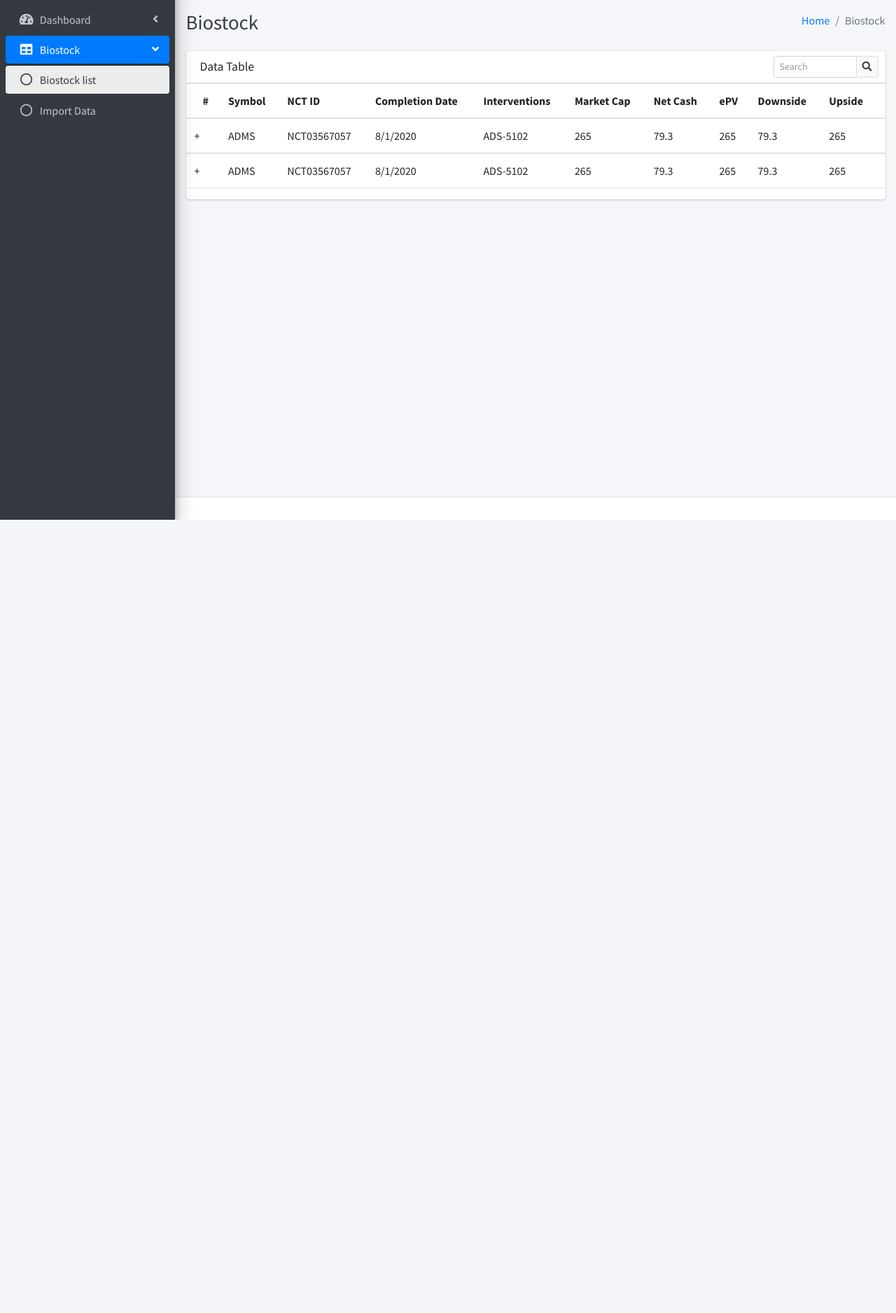
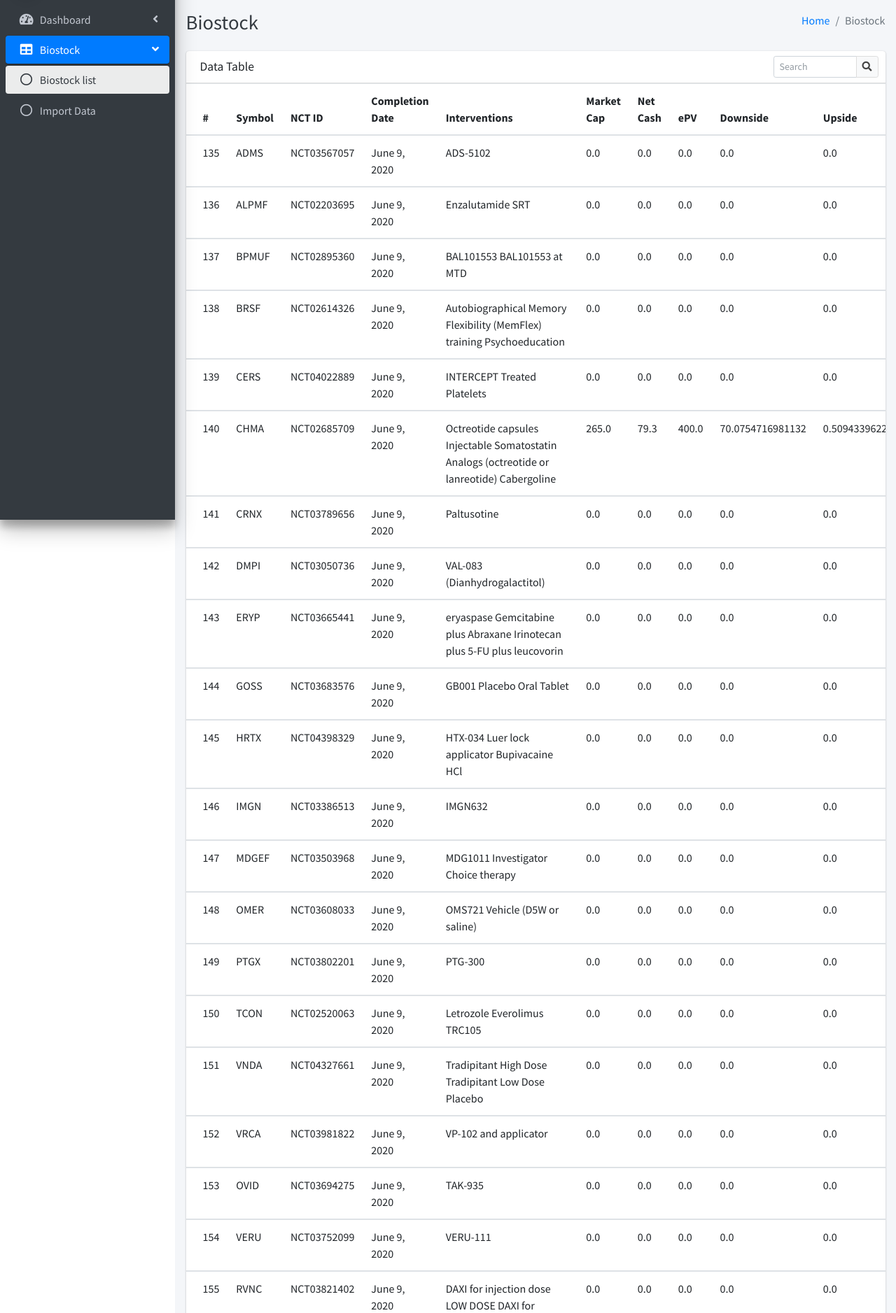
Before and after one commit to hoanganhlam/xxxyxx, a Django app: page /biostock/ in a window 1280 px wide. Shown: the part 57-1934 px from the top of the page at 70% size. Before the commit the page ends 800 px from the top, so only its background shows below. Run offline with Django 3.2, Linux system fonts and the light colour scheme; data comes from the database, SQL or seed files in the repository; both versions use the stored data as it was after the commit; some libraries are stand-ins or nearby versions.

Commit message:
list done

```diff
--- a/homepage/views.py
+++ b/homepage/views.py
@@ -68,7 +68,10 @@ def example(request):
 
 
 def biostock(request):
-    return render(request, 'homepage/biostock_list.html', {})
+    all_biostock = sStock.objects.all()
+    print(all_biostock)
+    context = {'all_biostock': all_biostock}
+    return render(request, 'homepage/biostock_list.html', context)
 
 
 def biostock_import_data(request):
@@ -85,15 +88,14 @@ def biostock_import_data(request):
             title = row[4]
             conditions = row[5]
             interventions = row[6]
-            market_cap = row[7] if math.isnan(row[7]) is False else 0
+            if type(row[7]) == str:
+                market_cap = 0
+            else:
+                market_cap = row[7] if math.isnan(row[7]) is False else 0
             net_Cash = row[8] if math.isnan(row[8]) is False else 0
             epv = row[9] if math.isnan(row[9]) is False else 0
             downside = row[10] if math.isnan(row[10]) is False else 0
             upside = row[11] if math.isnan(row[11]) is False else 0
-
-            print(symbol, nct, completion_date, phase, title, conditions,
-                  interventions, market_cap, net_Cash, epv, downside, upside)
-
             sStockObject = sStock(
                 symbol=symbol,
                 nct=nct,
--- a/templates/homepage/biostock_list.html
+++ b/templates/homepage/biostock_list.html
@@ -37,33 +37,11 @@
                                 <input type="text" name="table_search" class="form-control float-right" placeholder="Search">
 
                                 <div class="input-group-append">
-                                                <button type="submit" class="btn btn-default"><i
-                                                        class="fas fa-search"></i></button>
+                                    <button type="submit" class="btn btn-default"><i class="fas fa-search"></i></button>
                                 </div>
                             </div>
                         </div>
                     </div>
-                                <style>
-                                    tr.hide-table-padding td {
-                                        padding: 0;
-                                    }
-
-                                    .expand-button {
-                                        position: relative;
-                                    }
-
-                                    .accordion-toggle .expand-button:after {
-                                        position: absolute;
-                                        left: .75rem;
-                                        top: 50%;
-                                        transform: translate(0, -50%);
-                                        content: '-';
-                                    }
-
-                                    .accordion-toggle.collapsed .expand-button:after {
-                                        content: '+';
-                                    }
-                                </style>
                     <!-- /.card-header -->
                     <div class="card-body table-responsive p-0">
                         <div class="table-responsive">
@@ -83,61 +61,45 @@
                                     </tr>
                                 </thead>
                                 <tbody>
-                                                <tr class="accordion-toggle collapsed" id="accordion1" data-toggle="collapse" data-parent="#accordion1" href="#collapseOne">
-                                                    <td class="expand-button"></td>
-                                                    <td>ADMS</td>
-                                                    <td>NCT03567057</td>
-                                                    <td>8/1/2020</td>
-                                                    <td>ADS-5102</td>
-                                                    <td>265</td>
-                                                    <td>79.3</td>
-                                                    <td>265</td>
-                                                    <td>79.3</td>
-                                                    <td>265</td>
+
+                                    {% for item_biostock in all_biostock %}
+                                    <tr class="accordion-toggle" data-toggle="collapse" data-target="#collapse{{ item_biostock.id }}">
+                                        <td>{{ item_biostock.id }}</td>
+                                        <td>{{ item_biostock.symbol }}</td>
+                                        <td>{{ item_biostock.nct }}</td>
+                                        <td>{{ item_biostock.completion_date }}</td>
+                                        <td>{{ item_biostock.interventions }}</td>
+                                        <td>{{ item_biostock.market_cap }}</td>
+                                        <td>{{ item_biostock.net_Cash }}</td>
+                                        <td>{{ item_biostock.epv }}</td>
+                                        <td>{{ item_biostock.downside }}</td>
+                                        <td>{{ item_biostock.upside }}</td>
                                     </tr>
                                     <tr class="hide-table-padding">
                                         <td></td>
-                                                    <td colspan="10">
-                                                        <div id="collapseOne" class="collapse in p-3">
-                                                            <div class="row">
-                                                                <div class="col-2">label</div>
-                                                                <div class="col-6">value 1</div>
-                                                            </div>
-                                                            <div class="row">
-                                                                <div class="col-2">label</div>
-                                                                <div class="col-6">value 2</div>
-                                                            </div>
+                                        <td colspan="9">
+                                            <div id="collapse{{ item_biostock.id }}" class="collapse in">
+                                                <table class="table table-hover text-nowrap">
+                                                    <thead>
+                                                        <tr>
+                                                            <th>Phase</th>
+                                                            <th>Title</th>
+                                                            <th>Conditions</th>
+                                                        </tr>
+                                                    </thead>
+                                                    <tbody>
+                                                        <tr>
+                                                            <td>{{item_biostock.phase}}</td>
+                                                            <td>{{item_biostock.title}}</td>
+                                                            <td>{{item_biostock.conditions}}</td>
+                                                        </tr>
+                                                    </tbody>
+                                                </table>
                                             </div>
                                         </td>
                                     </tr>
+                                    {% endfor %}
 
-                                                <tr class="accordion-toggle collapsed" id="accordion2" data-toggle="collapse" data-parent="#accordion2" href="#collapseTwo">
-                                                    <td class="expand-button"></td>
-                                                    <td>ADMS</td>
-                                                    <td>NCT03567057</td>
-                                                    <td>8/1/2020</td>
-                                                    <td>ADS-5102</td>
-                                                    <td>265</td>
-                                                    <td>79.3</td>
-                                                    <td>265</td>
-                                                    <td>79.3</td>
-                                                    <td>265</td>
-                                                </tr>
-                                                <tr class="hide-table-padding">
-                                                    <td></td>
-                                                    <td colspan="10">
-                                                        <div id="collapseTwo" class="collapse in p-3">
-                                                            <div class="row">
-                                                                <div class="col-2">label</div>
-                                                                <div class="col-6">value</div>
-                                                            </div>
-                                                            <div class="row">
-                                                                <div class="col-2">label</div>
-                                                                <div class="col-6">value</div>
-                                                            </div>
-                                                        </div>
-                                                    </td>
-                                                </tr>
                                 </tbody>
                             </table>
                         </div>
```
Also changed, not shown: static/homepage/js/bs-custom-file-input.min.js (added, +7 -0 lines), templates/homepage/biostock_import.html (+15 -1 lines), db.sqlite3, 1 other file. Lines whose indentation alone changed are shown as unchanged.
